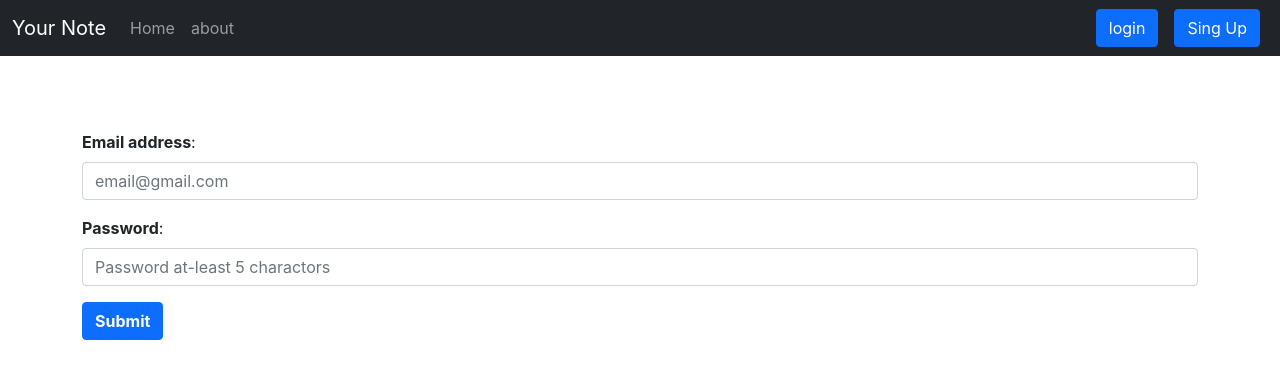
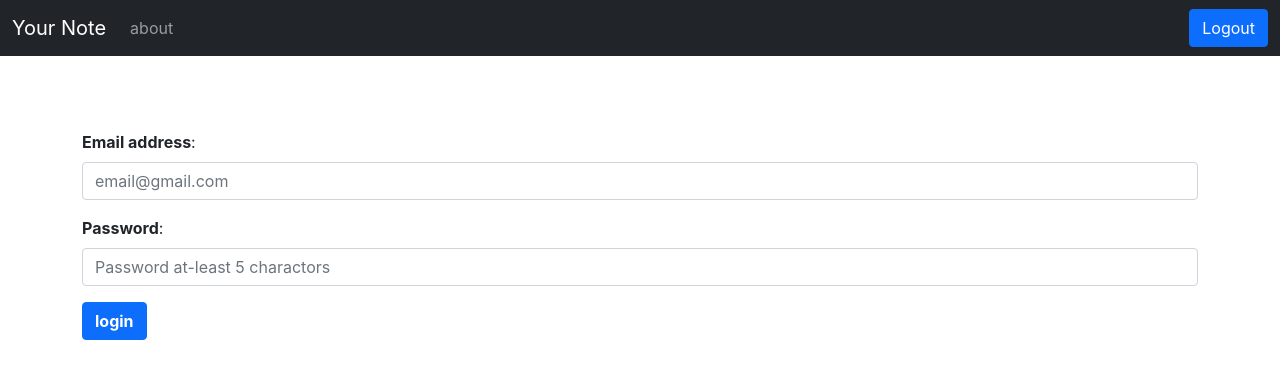
Before and after one commit to darshansatapara/inotoodo, a React (Create React App) app: page /login in a window 1280 px wide. Shown: the top 378 px of the page. Built offline with nearby package versions, Linux system fonts and the light colour scheme; sample sign-in values are in the browser's storage.

Commit message:
some error fixies

```diff
--- a/src/component/Login.js
+++ b/src/component/Login.js
@@ -17,21 +17,23 @@ const Login = (props) => {
                 email: credentials.email,
                 password: credentials.password,
             }),
+
         });
         const json = await response.json();
-        console.log(json);
+        // console.log(json);
 
 
         if (json.success) {
             // Save the auth token and redirect
-            localStorage.setItem("token", json.authToken);
+            localStorage.setItem("token", json.authtoken);
             props.showAlert("Logged in successfully", "success");
             navigate("/");
+
           } else {
             props.showAlert("Invalid credentials", "danger");
+          }
+        };
 
-          }
-  };
 
     const onchange = (e) => {
         setcredentials({ ...credentials, [e.target.name]: e.target.value });
@@ -50,7 +52,7 @@ const Login = (props) => {
                     <input type="password" placeholder='Password at-least 5 charactors ' name='password' className="form-control" onChange={onchange} id="password" value={credentials.password} />
                 </div>
 
-                <button type="submit" className="btn btn-primary"><b>Submit</b></button>
+                <button type="submit" className="btn btn-primary"><b>login</b></button>
             </form>
         </div>
     )
--- a/src/component/Navbar.js
+++ b/src/component/Navbar.js
@@ -1,12 +1,13 @@
 // import React, { useEffect } from 'react'
-import { Link, useLocation } from "react-router-dom";
+import { Link, useLocation, useNavigate } from "react-router-dom";
 
 const Navbar = () => {
+  let navigate = useNavigate();
   let location = useLocation();
-  //for the see path name
-  // useEffect(()=>{
-  //   console.log(location.pathname)
-  // },[location])
+  const handleLogout=()=>{
+        localStorage.removeItem("token")
+        navigate("/login")
+  }
   return (
     <div>
       <nav className="navbar navbar-expand-lg navbar-dark bg-dark">
@@ -17,17 +18,27 @@ const Navbar = () => {
           </button>
           <div className="collapse navbar-collapse" id="navbarSupportedContent">
             <ul className="navbar-nav me-auto mb-2 mb-lg-0">
-              <li className="nav-item">
+              {/* <li className="nav-item">
                 <Link to="/" className={`nav-link ${location.pathname === "/" ? "active" : ""}`} aria-current="page" >Home</Link>
-              </li>
+              </li> */}
               <li className="nav-item">
                 <Link to="/about" className={`nav-link ${location.pathname === "/about" ? "active" : ""}`} >about</Link>
               </li>
             </ul>
-            <form className="d-flex">
-              <Link to="/login" className="btn btn-primary mx-2 " role="button" aria-disabled="true">login</Link>
-              <Link to="signup" className="btn btn-primary mx-2 " role="button" aria-disabled="true">Sing Up</Link>
-            </form>
+            {!localStorage.getItem("token") ? (
+            <div>
+              <Link className="btn btn-primary mx-2" to="/login" role="button">
+                Login
+              </Link>
+              <Link className="btn btn-primary mx-2" to="/signup" role="button">
+                Signup
+              </Link>
+            </div>
+          ) : (
+            <button onClick={handleLogout} className="btn btn-primary">
+              Logout
+            </button>
+          )}
           </div>
         </div>
       </nav>
@@ -36,4 +47,4 @@ const Navbar = () => {
   )
 }
 
-export default Navbar
+export default Navbar;
--- a/src/component/Notes.js
+++ b/src/component/Notes.js
@@ -16,12 +16,13 @@ const Notes = (props) => {
         tag: "",
     });
     useEffect(() => {
-        if (localStorage.getItem("authToken")) {
-        getnote();
+        if (localStorage.getItem("token")) {
+            getnote();
         } else {
             navigate("/login");
         }
-    },[])
+        // eslint-disable-next-line
+    }, []);
     const ref = useRef(null);
     const refClose = useRef(null);
     const updateNote = (currentNote) => {
--- a/src/contaxt/notes/NoteState.js
+++ b/src/contaxt/notes/NoteState.js
@@ -14,7 +14,7 @@ const NoteState = (props) => {
       headers: {
         "Content-Type": "application/json",
         "auth-token":
-          "eyJhbGciOiJIUzI1NiIsInR5cCI6IkpXVCJ9.eyJ1c2VyIjp7ImlkIjoiNjQ4MzFjMTg0NGZhOTdhYzhkMjIxZWM0In0sImlhdCI6MTY4NjYzNTY5Mn0.ev8rWtAswBePCcOs8G4KCsDpG8Q5U9WI5T-X_sGUnCI",
+          localStorage.getItem("token"),
       },
 
     });
@@ -28,7 +28,7 @@ const NoteState = (props) => {
       headers: {
         "Content-Type": "application/json",
         "auth-token":
-          "eyJhbGciOiJIUzI1NiIsInR5cCI6IkpXVCJ9.eyJ1c2VyIjp7ImlkIjoiNjQ4MzFjMTg0NGZhOTdhYzhkMjIxZWM0In0sImlhdCI6MTY4NjYzNTY5Mn0.ev8rWtAswBePCcOs8G4KCsDpG8Q5U9WI5T-X_sGUnCI",
+          localStorage.getItem("token"),
       },
       body: JSON.stringify({ title, description, tag }),
     });
@@ -45,7 +45,7 @@ const NoteState = (props) => {
         headers: {
           "Content-Type": "application/json",
           "auth-token":
-            "eyJhbGciOiJIUzI1NiIsInR5cCI6IkpXVCJ9.eyJ1c2VyIjp7ImlkIjoiNjQ4MzFjMTg0NGZhOTdhYzhkMjIxZWM0In0sImlhdCI6MTY4NjYzNTY5Mn0.ev8rWtAswBePCcOs8G4KCsDpG8Q5U9WI5T-X_sGUnCI",
+            localStorage.getItem("token"),
         },
       });
       const json = await response.json();
@@ -65,7 +65,7 @@ const NoteState = (props) => {
       headers: {
         "Content-Type": "application/json",
         "auth-token":
-          "eyJhbGciOiJIUzI1NiIsInR5cCI6IkpXVCJ9.eyJ1c2VyIjp7ImlkIjoiNjQ4MzFjMTg0NGZhOTdhYzhkMjIxZWM0In0sImlhdCI6MTY4NjYzNTY5Mn0.ev8rWtAswBePCcOs8G4KCsDpG8Q5U9WI5T-X_sGUnCI",
+          localStorage.getItem("token"),
       },
       body: JSON.stringify({ title, description, tag }),
     });
```
Also changed, not shown: 1 other file (tests, documents, lock files or other folders).
